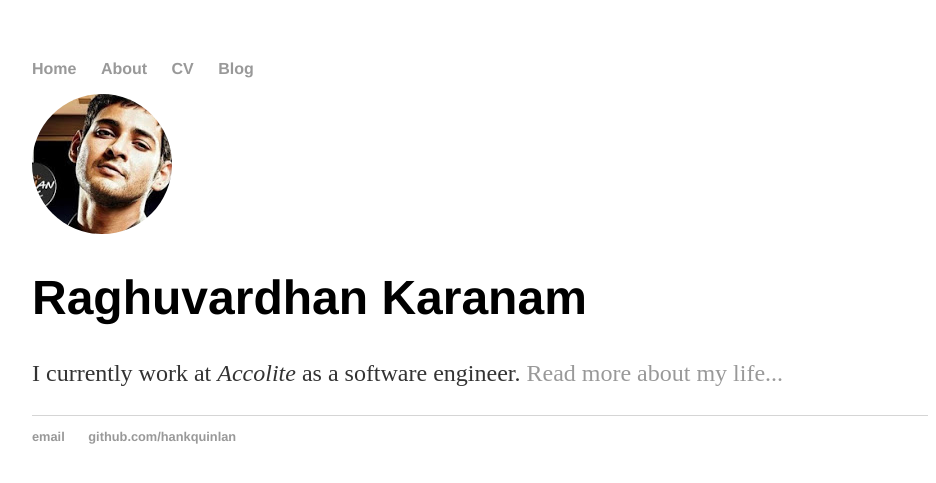
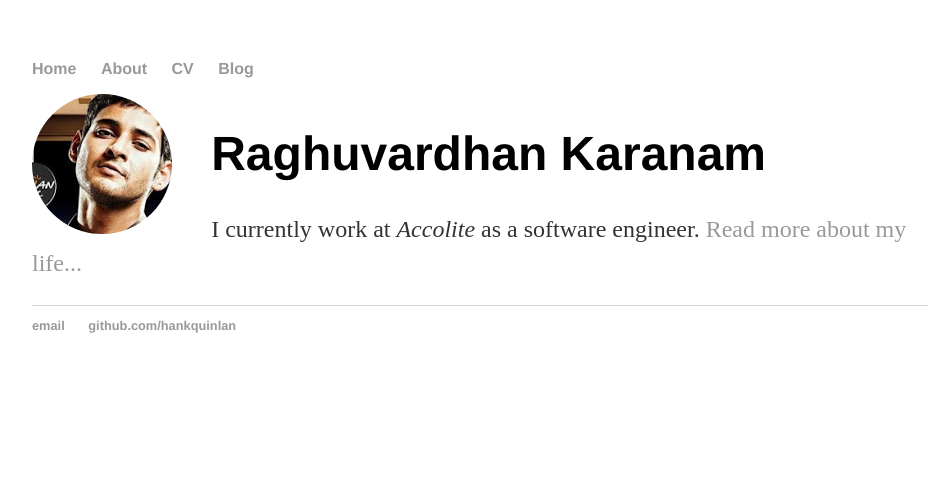
Before and after one commit to raghuvardhan/raghuvardhan.github.io, a Jekyll site: the page built from index.html, in a window 1280 px wide. Shown: the top 483 px of the page, without its empty margins (160-1096 px from the left). Built offline with Jekyll 4.4.1, drawn with Linux system fonts in a browser that asks for light colours.

Commit message:
Update default.html

```diff
--- a/_layouts/default.html
+++ b/_layouts/default.html
@@ -16,8 +16,12 @@
 			</nav>
 
 			<div class="blurb">
-				<img src="/assets/images/image.jpg" alt="Avatar">
-				<h1>Raghuvardhan Karanam</h1>
+				 <span style="float:left;width: 20%;">
+					<img src="/assets/images/image.jpg" alt="Avatar">
+				</span>
+				<span style="float:right;width: 80%;">
+					<h1>Raghuvardhan Karanam</h1>
+				</span>
 			</div><!-- /.blurb -->
 
 			<div class="container">
```
